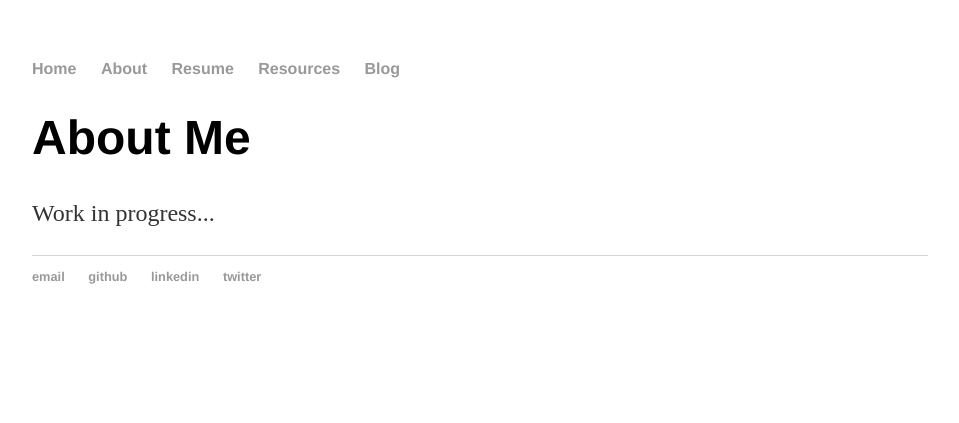
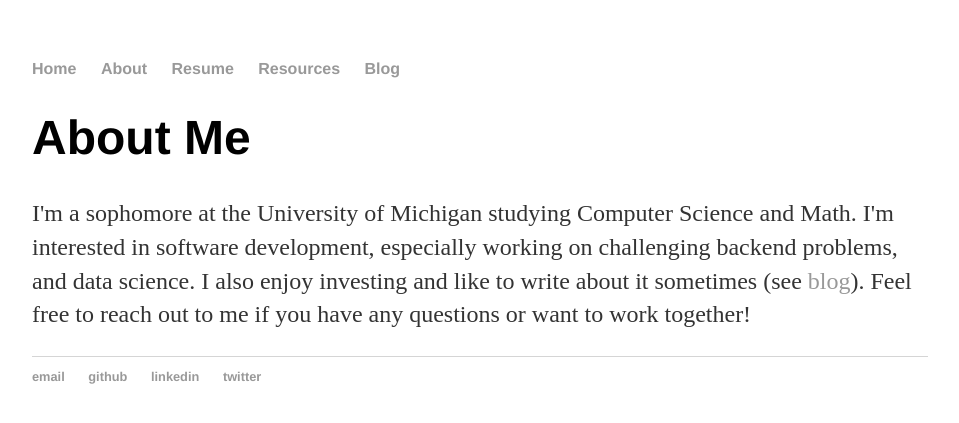
Before and after one commit to avyukd/avyukd.github.io, a Jekyll site: the page built from about/index.html, in a window 1280 px wide. Shown: the top 423 px of the page, without its empty margins (160-1119 px from the left). Built offline with Jekyll 4.4.1, drawn with Linux system fonts in a browser that asks for light colours.

Commit message:
adding about section but it still sucks lol

```diff
--- a/about/index.html
+++ b/about/index.html
@@ -3,4 +3,9 @@ layout: default
 title: About Me
 ---
 <h1>{{ page.title }}</h1>
-<p>Work in progress...</p>
+<p>I'm a sophomore at the University of Michigan studying Computer Science and Math.
+   I'm interested in software development, especially working on challenging backend problems,
+   and data science.
+   I also enjoy investing and like to write about it sometimes (see <a href="/blog">blog</a>).
+   Feel free to reach out to me if you have any questions or want to work together!
+</p>
```
